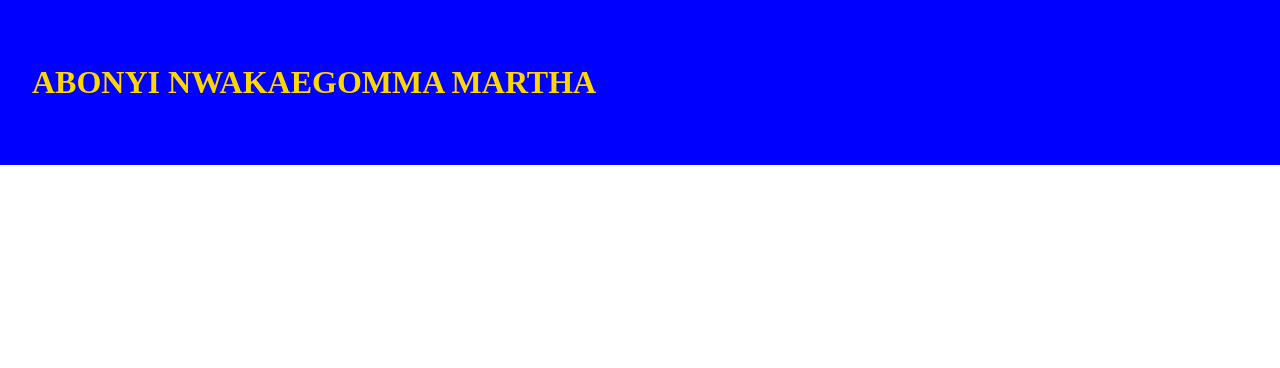
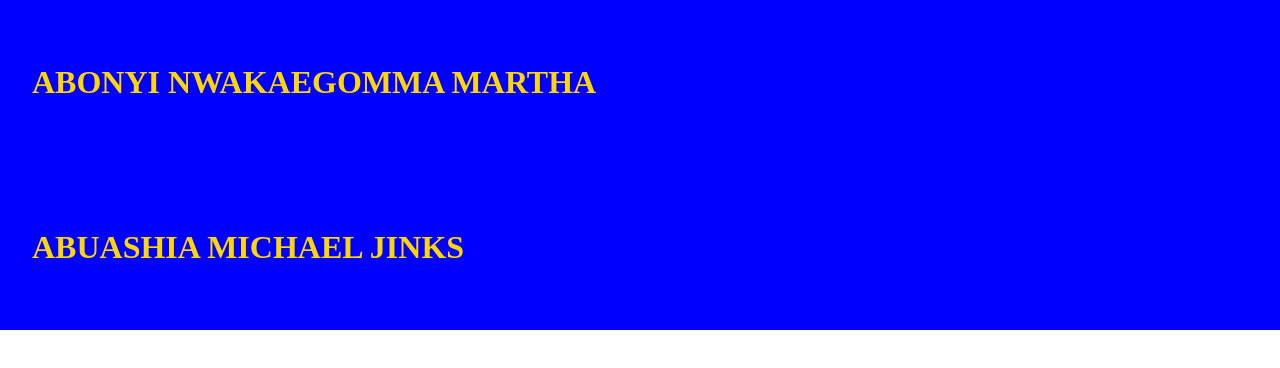
Before and after one commit to Egomma/group-2, a plain HTML site: page index.html in a window 1280 px wide. Drawn offline with Linux system fonts and the light colour scheme.

Commit message:
Add new section for ABUASHIA MICHAEL JINKS

```diff
--- a/index.html
+++ b/index.html
@@ -11,5 +11,8 @@
 <section class="name">
     ABONYI NWAKAEGOMMA MARTHA
 </section>
+    <section class="name">
+    ABUASHIA MICHAEL JINKS
+</section>
 </body>
 </html>
```
